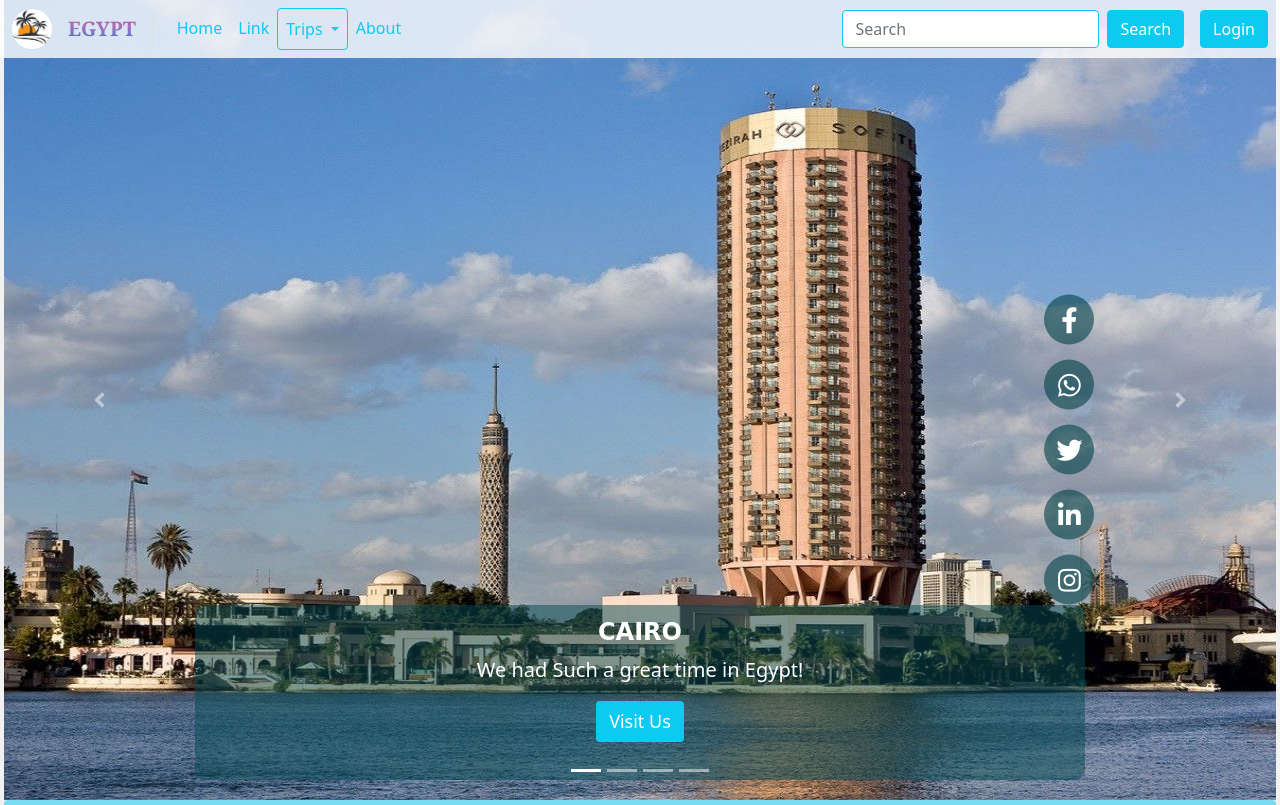
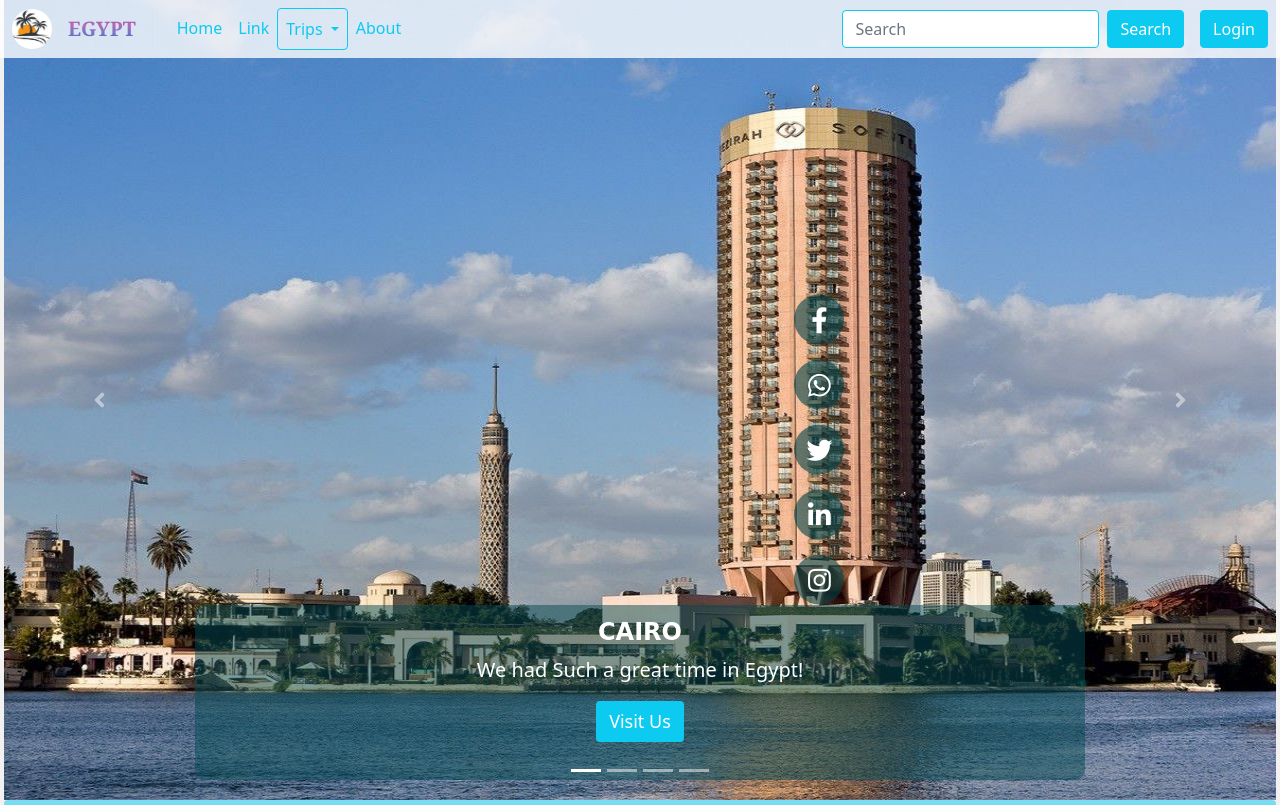
Before and after one commit to Habibah2004/project_3, a plain HTML site: page index.html in a window 1280 px wide. Shown: the top 805 px of the page. Drawn offline with nearby package versions, Linux system fonts and the light colour scheme; a script that the page names is missing.

Commit message:
Update style.css

```diff
--- a/css/style.css
+++ b/css/style.css
@@ -488,5 +488,5 @@ body {
   }
 }
 .social-icons{
-    margin-right: 150px !important;
+    margin-right: 400px !important;
 }
```
